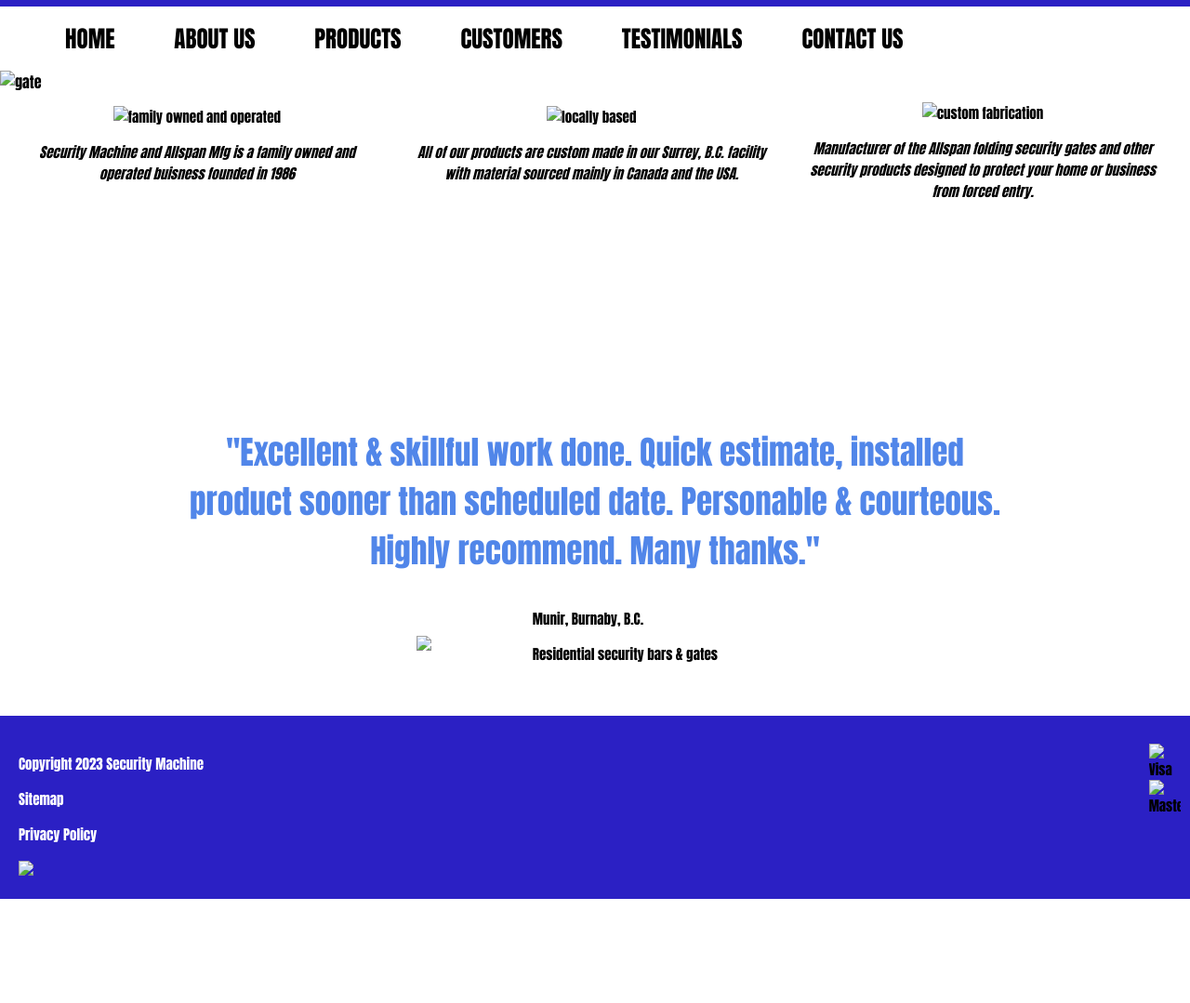
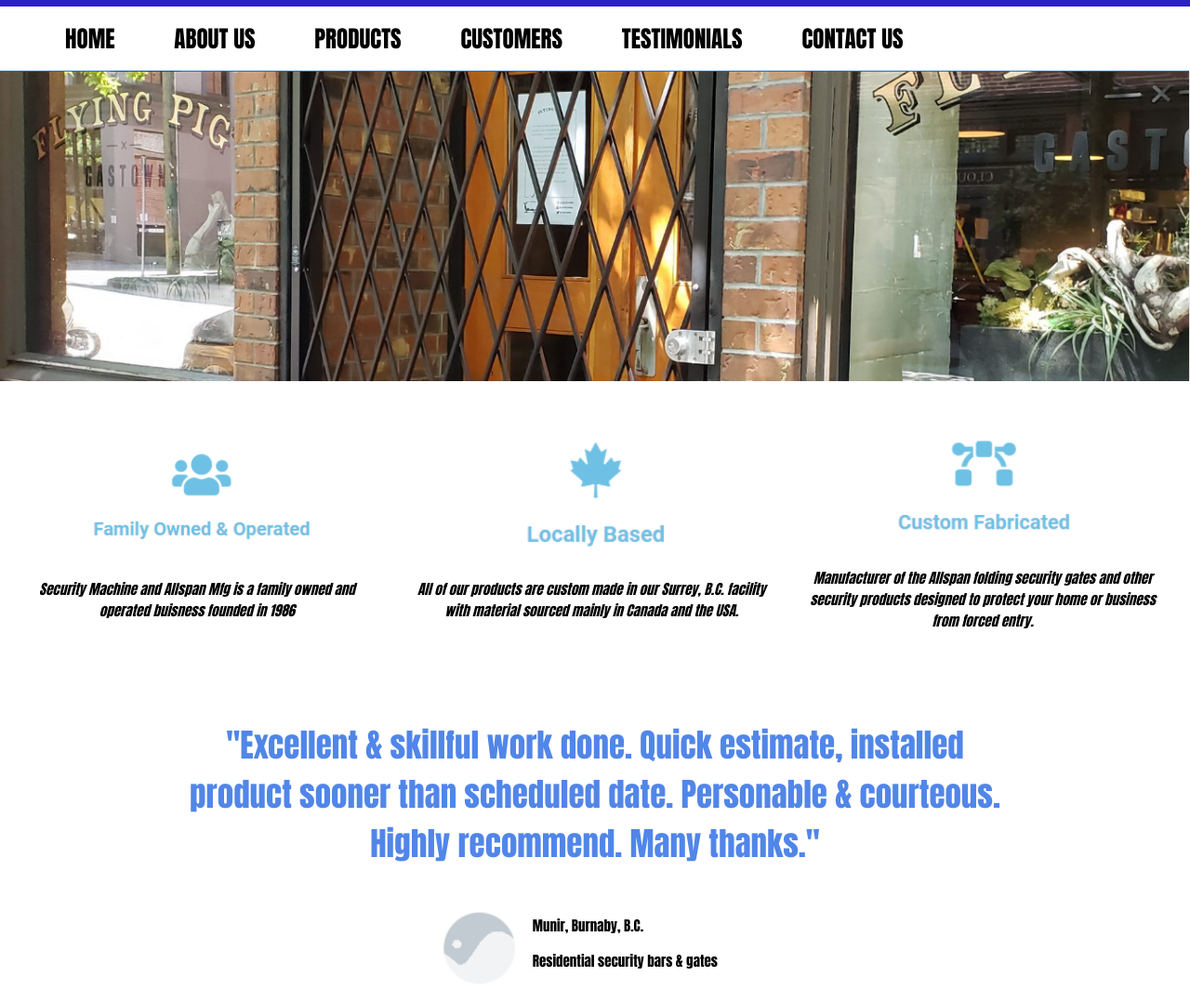
Before and after one commit to lindsey90-fitc/Website, a plain HTML site: page index.html in a window 1280 px wide. Shown: the part 187-1266 px from the top of the page at 93% size. Before the commit the page ends 1154 px from the top, so only its background shows below. Drawn offline with Linux system fonts and the light colour scheme.

Commit message:
Update index.html

```diff
--- a/index.html
+++ b/index.html
@@ -12,7 +12,7 @@
   <header>
     <div class="headercontainer">
       <div class="logo">
-        <img src="Img/SMAlogo.png"
+        <img src="SMAlogo.png"
           alt="Company Logo"
           width="200px"/>
       </div>
@@ -40,7 +40,7 @@
       </nav>
     </div>
 
-<img src="Img/gate.png"
+<img src="gate.png"
 alt="gate"
 width="100%"
 />
@@ -48,20 +48,20 @@ width="100%"
 
  <div id="bodycontainer">
       <div class="bc1">
-        <img src="Img/famown.png"
+        <img src="famown.png"
           alt="family owned and operated"
           width="78%"
         />
         <p><em> Security Machine and Allspan Mfg is a family owned and operated buisness founded in 1986</em></p>
       </div>
       <div class="bc2">
-        <img src="Img/locallybased.png"
+        <img src="locallybased.png"
         alt="locally based"
         width="55%"/>
         <p><em> All of our products are custom made in our Surrey, B.C. facility with material sourced mainly in Canada and the USA.</em></p>
       </div>
       <div class="bc3">
-        <img src="Img/customfabricated.png"
+        <img src="customfabricated.png"
         alt="custom fabrication"
         width="55%"/>
         <p><em> Manufacturer of the Allspan folding security gates and other security products designed to protect your home or business from forced entry.</em></p>
@@ -73,7 +73,7 @@ width="100%"
 </div>
 
   <div id="reviewcust">
-    <img src="Img/review.png"
+    <img src="review.png"
     width="15%"/>
     <p1>Munir, Burnaby, B.C.</p>
     <p2>Residential security bars & gates</p>
@@ -88,14 +88,14 @@ width="100%"
       <p1>Copyright 2023 Security Machine</p>
       <p2>Sitemap</p>
       <p3>Privacy Policy</p>
-          <img src="Img/black-seal-250-52-securitymachineallspanmfg-107306.png"
+          <img src="black-seal-250-52-securitymachineallspanmfg-107306.png"
       width="70%"/>
     </div>
 
      <div class="pictures">
-       <img src="img/visa.png" alt="Visa"
+       <img src="visa.png" alt="Visa"
        width="40%"/>
-      <img src="img/mastercard.png" alt="Mastercard"
+      <img src="mastercard.png" alt="Mastercard"
       width="40%"/>
   </div>
 </div>
```
